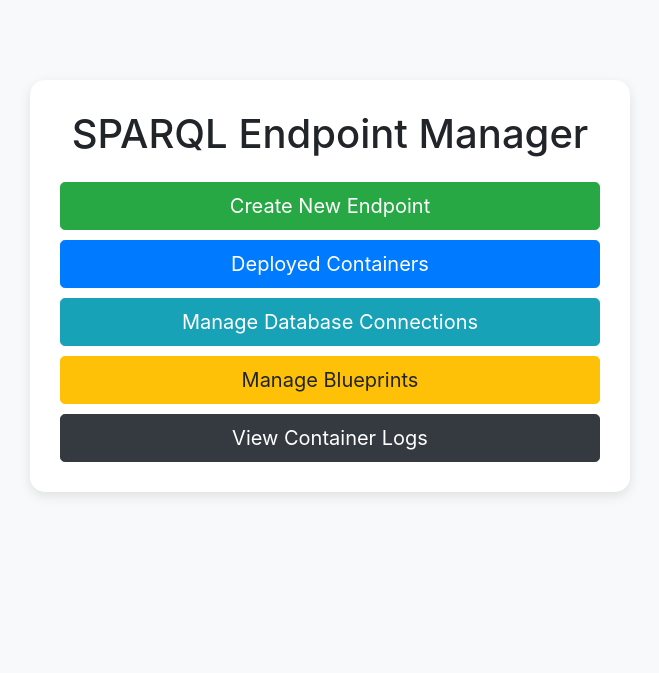
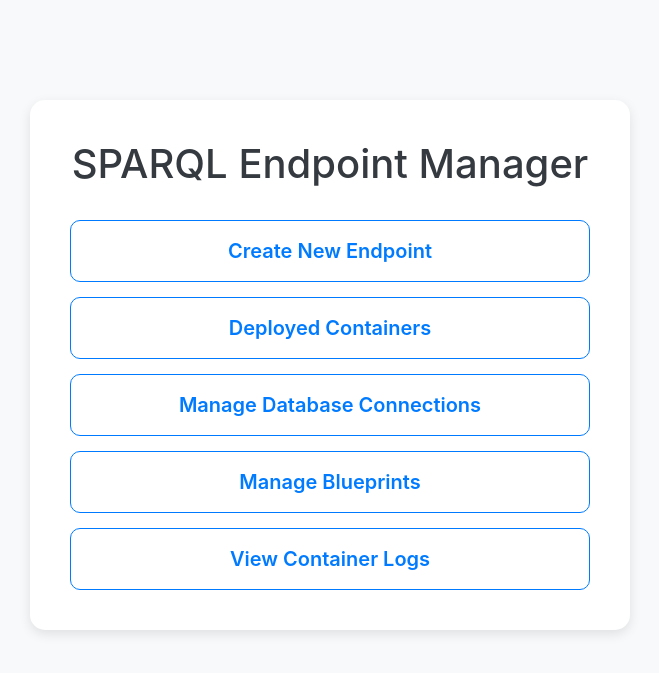
Before and after one commit to dfd0430/relay, a Flask app: page / in a window 1280 px wide. Shown: the top 673 px of the page, without its empty margins (310-969 px from the left). Run offline with Flask 3, Linux system fonts and the light colour scheme; some libraries are stand-ins or nearby versions.

Commit message:
made stylistic choices

```diff
--- a/templates/home.html
+++ b/templates/home.html
@@ -2,37 +2,65 @@
 <html lang="en">
 <head>
     <meta charset="UTF-8">
+    <meta name="viewport" content="width=device-width, initial-scale=1.0">
     <title>SPARQL Endpoint Manager</title>
+    <!-- Bootstrap CSS CDN -->
     <link rel="stylesheet" href="https://maxcdn.bootstrapcdn.com/bootstrap/4.0.0/css/bootstrap.min.css">
     <style>
         body {
-            background-color: #f8f9fa;
+            background-color: #f8f9fa; /* Light gray background */
+            display: flex;
+            justify-content: center;
+            align-items: flex-start; /* Changed from center to flex-start */
+            /* Removed min-height: 100vh to allow content to naturally flow from the top */
+            padding: 20px; /* Add some padding for smaller screens */
+            box-sizing: border-box; /* Include padding in element's total width and height */
         }
         .main-card {
-            max-width: 600px;
-            margin: auto;
-            margin-top: 80px;
-            padding: 30px;
-            border-radius: 15px;
-            box-shadow: 0 4px 12px rgba(0,0,0,0.1);
             background-color: #ffffff;
+            padding: 40px; /* Increased padding */
+            border-radius: 15px; /* Rounded corners */
+            box-shadow: 0 4px 12px rgba(0,0,0,0.1); /* Subtle shadow */
+            width: 100%;
+            max-width: 600px; /* Max width for larger screens */
+            text-align: center;
+            margin-top: 80px; /* Added margin-top to push it from the very top */
         }
-        .btn-block + .btn-block {
-            margin-top: 10px;
+        h1 {
+            font-size: 2.5rem; /* Slightly larger heading */
+            margin-bottom: 2rem;
+            color: #343a40; /* Darker text for heading */
+        }
+        .btn-custom {
+            display: block; /* Make buttons take full width */
+            width: 100%;
+            padding: 15px 25px; /* Larger padding for better touch targets */
+            font-size: 1.25rem; /* Increased font size for buttons */
+            font-weight: 600; /* Semi-bold text */
+            border-radius: 10px; /* Rounded button corners */
+            margin-bottom: 15px; /* Spacing between buttons */
+            text-decoration: none; /* Remove underline from links */
+            transition: all 0.3s ease; /* Smooth transitions for hover effects */
+        }
+        .btn-custom:hover {
+            transform: translateY(-2px); /* Slight lift effect on hover */
+            box-shadow: 0 6px 12px rgba(0, 123, 255, 0.2); /* Subtle shadow on hover */
+        }
+        /* Remove bottom margin from the last button */
+        .btn-custom:last-child {
+            margin-bottom: 0;
         }
     </style>
 </head>
 <body>
-    <div class="container">
-        <div class="main-card text-center">
-            <h1 class="mb-4">SPARQL Endpoint Manager</h1>
+    <div class="main-card">
+        <h1>SPARQL Endpoint Manager</h1>
 
-            <a href="{{ url_for('create_db') }}" class="btn btn-success btn-lg btn-block">Create New Endpoint</a>
-            <a href="{{ url_for('list_deployments') }}" class="btn btn-primary btn-lg btn-block">Deployed Containers</a>
-            <a href="{{ url_for('manage_db_connections') }}" class="btn btn-info btn-lg btn-block">Manage Database Connections</a>
-            <a href="{{ url_for('manage_blueprints') }}" class="btn btn-warning btn-lg btn-block">Manage Blueprints</a>
-            <a href="{{ url_for('all_logs_overview') }}" class="btn btn-dark btn-lg btn-block">View Container Logs</a>
-        </div>
+        <a href="{{ url_for('create_db') }}" class="btn btn-outline-primary btn-custom">Create New Endpoint</a>
+        <a href="{{ url_for('list_deployments') }}" class="btn btn-outline-primary btn-custom">Deployed Containers</a>
+        <a href="{{ url_for('manage_db_connections') }}" class="btn btn-outline-primary btn-custom">Manage Database Connections</a>
+        <a href="{{ url_for('manage_blueprints') }}" class="btn btn-outline-primary btn-custom">Manage Blueprints</a>
+        <a href="{{ url_for('all_logs_overview') }}" class="btn btn-outline-primary btn-custom">View Container Logs</a>
     </div>
 </body>
 </html>
--- a/templates/manage_blueprints.html
+++ b/templates/manage_blueprints.html
@@ -38,7 +38,7 @@
     {% endif %}
 
     <div class="mt-4 d-flex justify-content-between">
-        <a href="{{ url_for('create_new_obda_manage') }}" class="btn btn-primary">Create New Blueprint</a>
+        <a href="{{ url_for('create_new_obda_manage') }}" class="btn btn-success">Create New Blueprint</a>
         <a href="{{ url_for('index') }}" class="btn btn-outline-primary">Back</a>
     </div>
 
--- a/templates/manage_db_connections.html
+++ b/templates/manage_db_connections.html
@@ -29,7 +29,7 @@
     {% endif %}
 
     <div class="mt-4 d-flex justify-content-between">
-        <a href="{{ url_for('create_new_db_manage') }}" class="btn btn-secondary">Create New Database Connection</a>
+        <a href="{{ url_for('create_new_db_manage') }}" class="btn btn-success">Create New Database Connection</a>
     <a href="{{ url_for('index') }}" class="btn btn-outline-primary">Back</a>
     </div>
 
--- a/templates/use_existing_obda.html
+++ b/templates/use_existing_obda.html
@@ -23,7 +23,7 @@
                         <a href="{{ url_for('view_obda_file', obda_id=obda.id, file_type='obda') }}" class="btn btn-sm btn-outline-secondary">View OBDA</a>
                         <form method="POST" action="{{ url_for('select_obda') }}">
                             <input type="hidden" name="obda_id" value="{{ obda.id }}">
-                            <button type="submit" class="btn btn-sm btn-success">Select</button>
+                            <button type="submit" class="btn btn-sm btn-primary">Select</button>
                         </form>
                     </div>
                 </li>
```
Also changed, not shown: templates/view_ontop_logs.html (+11 -7 lines).
